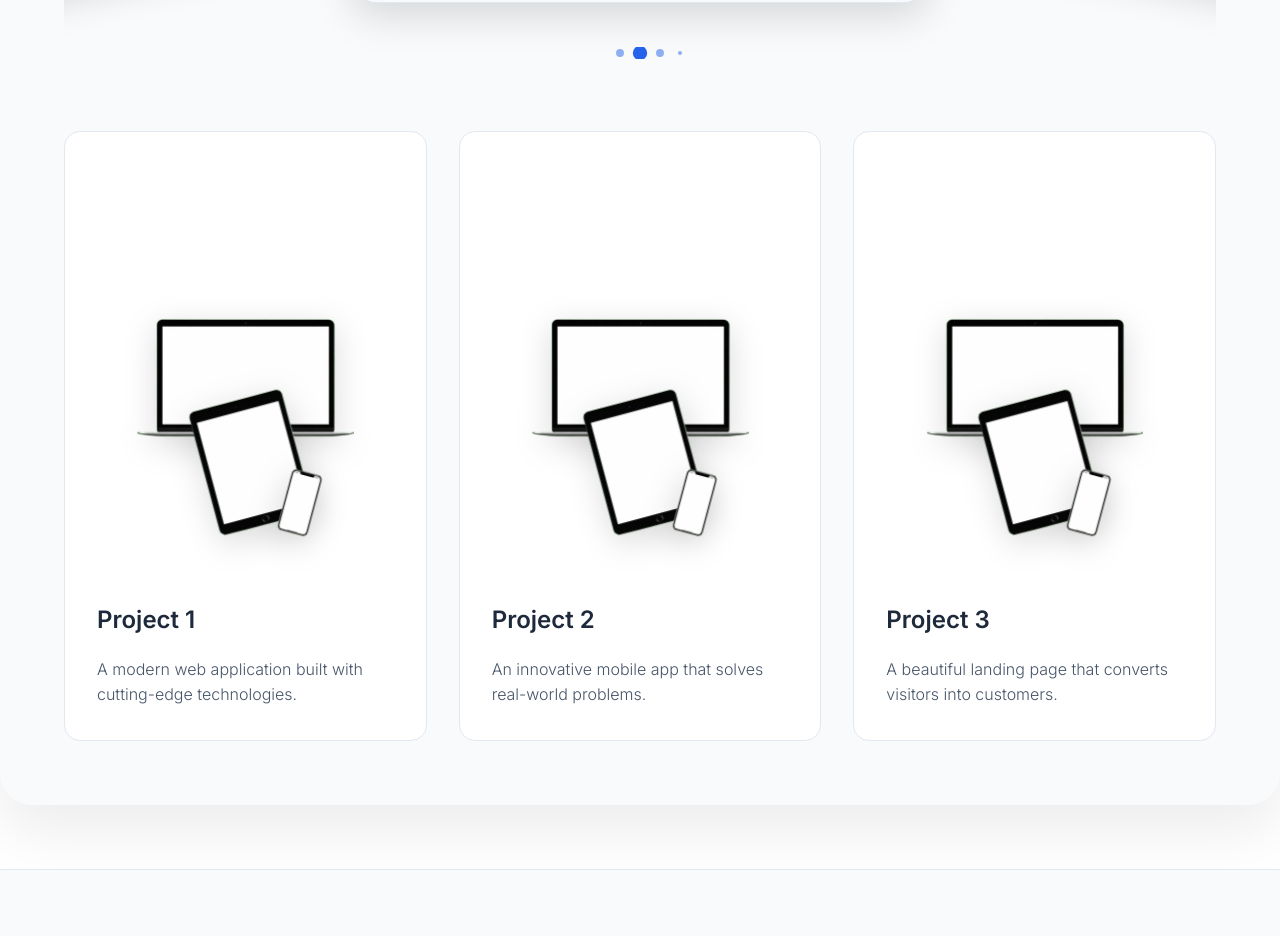
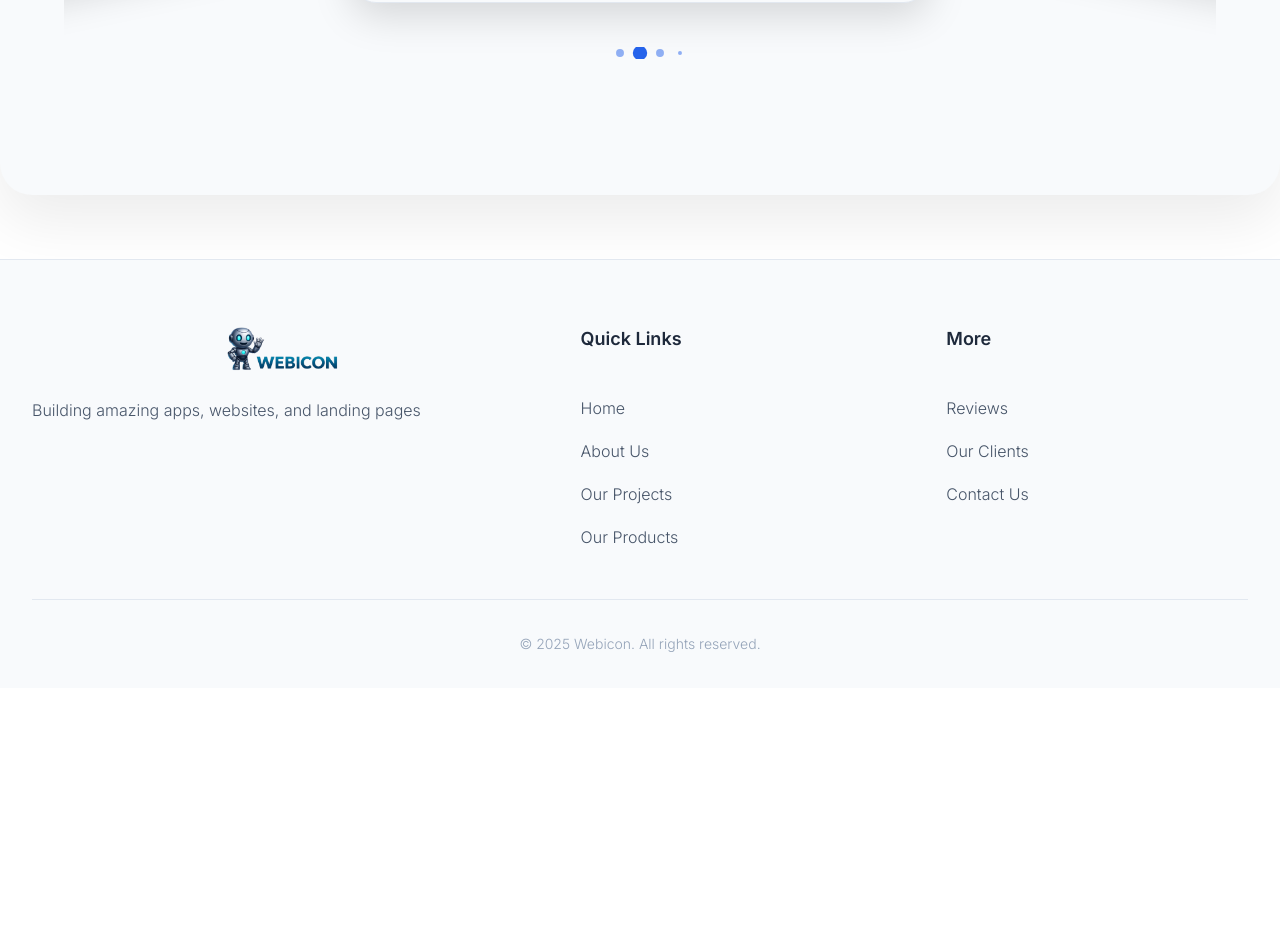
Before and after one commit to DariaRosen/Webicon, a Next.js app: page /projects in a window 1280 px wide. Shown: the part 1060-1996 px from the top of the page. After the commit the page ends 1748 px from the top, so only its background shows below. Built offline with nearby package versions, Linux system fonts and the light colour scheme.

Commit message:
Remove project cards grid, keep only 3D carousel slider on projects page

```diff
--- a/app/projects/page.tsx
+++ b/app/projects/page.tsx
@@ -14,107 +14,6 @@ export default function Projects() {
           {language === 'en' ? 'Our Projects' : 'הפרויקטים שלנו'}
         </h1>
         <Carousel3D />
-        <div className={styles.grid}>
-          <div className={styles.projectCard}>
-            <div className={styles.devicesContainer}>
-              <div className={`${styles.deviceWrapper} ${styles.deviceLaptop}`}>
-                <img
-                  src="/Devices/Laptop.png"
-                  alt="Laptop"
-                  className={styles.deviceImage}
-                />
-              </div>
-              <div className={`${styles.deviceWrapper} ${styles.deviceTablet}`}>
-                <img
-                  src="/Devices/Tablet.png"
-                  alt="Tablet"
-                  className={styles.deviceImage}
-                />
-              </div>
-              <div className={`${styles.deviceWrapper} ${styles.deviceSmartphone}`}>
-                <img
-                  src="/Devices/Smartphone.png"
-                  alt="Smartphone"
-                  className={styles.deviceImage}
-                />
-              </div>
-            </div>
-            <h3 className={styles.projectTitle}>
-              {language === 'en' ? 'Project 1' : 'פרויקט 1'}
-            </h3>
-            <p className={styles.projectDescription}>
-              {language === 'en'
-                ? 'A modern web application built with cutting-edge technologies.'
-                : 'אפליקציית אינטרנט מודרנית שנבנתה בטכנולוגיות מתקדמות.'}
-            </p>
-          </div>
-          <div className={styles.projectCard}>
-            <div className={styles.devicesContainer}>
-              <div className={`${styles.deviceWrapper} ${styles.deviceLaptop}`}>
-                <img
-                  src="/Devices/Laptop.png"
-                  alt="Laptop"
-                  className={styles.deviceImage}
-                />
-              </div>
-              <div className={`${styles.deviceWrapper} ${styles.deviceTablet}`}>
-                <img
-                  src="/Devices/Tablet.png"
-                  alt="Tablet"
-                  className={styles.deviceImage}
-                />
-              </div>
-              <div className={`${styles.deviceWrapper} ${styles.deviceSmartphone}`}>
-                <img
-                  src="/Devices/Smartphone.png"
-                  alt="Smartphone"
-                  className={styles.deviceImage}
-                />
-              </div>
-            </div>
-            <h3 className={styles.projectTitle}>
-              {language === 'en' ? 'Project 2' : 'פרויקט 2'}
-            </h3>
-            <p className={styles.projectDescription}>
-              {language === 'en'
-                ? 'An innovative mobile app that solves real-world problems.'
-                : 'אפליקציה ניידת חדשנית הפותרת בעיות בעולם האמיתי.'}
-            </p>
-          </div>
-          <div className={styles.projectCard}>
-            <div className={styles.devicesContainer}>
-              <div className={`${styles.deviceWrapper} ${styles.deviceLaptop}`}>
-                <img
-                  src="/Devices/Laptop.png"
-                  alt="Laptop"
-                  className={styles.deviceImage}
-                />
-              </div>
-              <div className={`${styles.deviceWrapper} ${styles.deviceTablet}`}>
-                <img
-                  src="/Devices/Tablet.png"
-                  alt="Tablet"
-                  className={styles.deviceImage}
-                />
-              </div>
-              <div className={`${styles.deviceWrapper} ${styles.deviceSmartphone}`}>
-                <img
-                  src="/Devices/Smartphone.png"
-                  alt="Smartphone"
-                  className={styles.deviceImage}
-                />
-              </div>
-            </div>
-            <h3 className={styles.projectTitle}>
-              {language === 'en' ? 'Project 3' : 'פרויקט 3'}
-            </h3>
-            <p className={styles.projectDescription}>
-              {language === 'en'
-                ? 'A beautiful landing page that converts visitors into customers.'
-                : 'דף נחיתה יפה שהופך מבקרים ללקוחות.'}
-            </p>
-          </div>
-        </div>
       </div>
     </section>
   );
```
